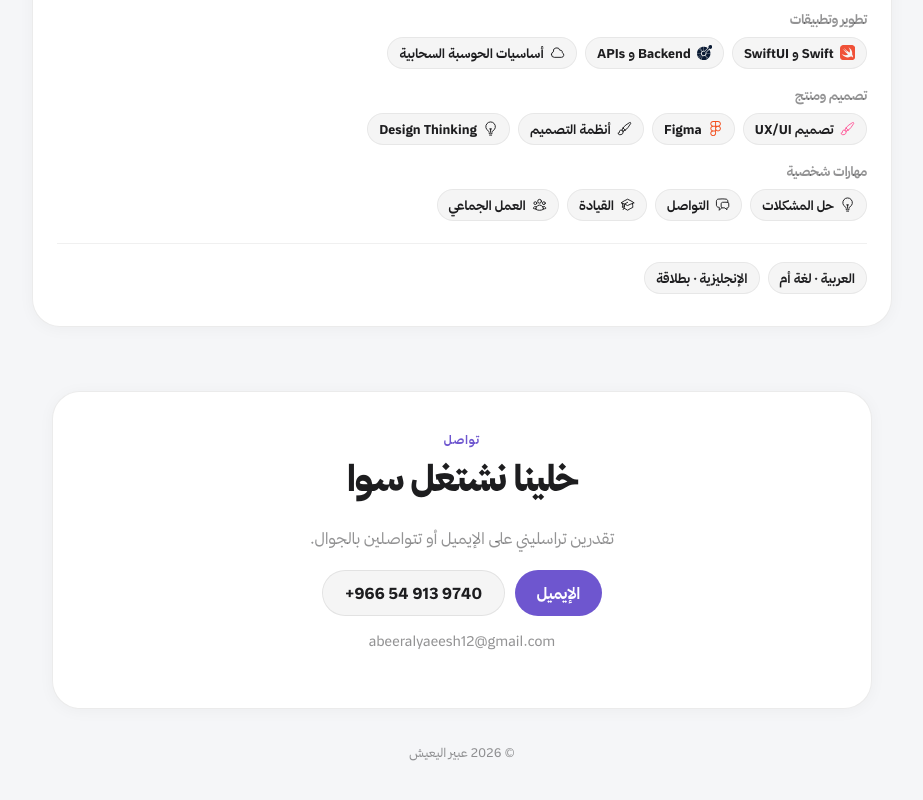
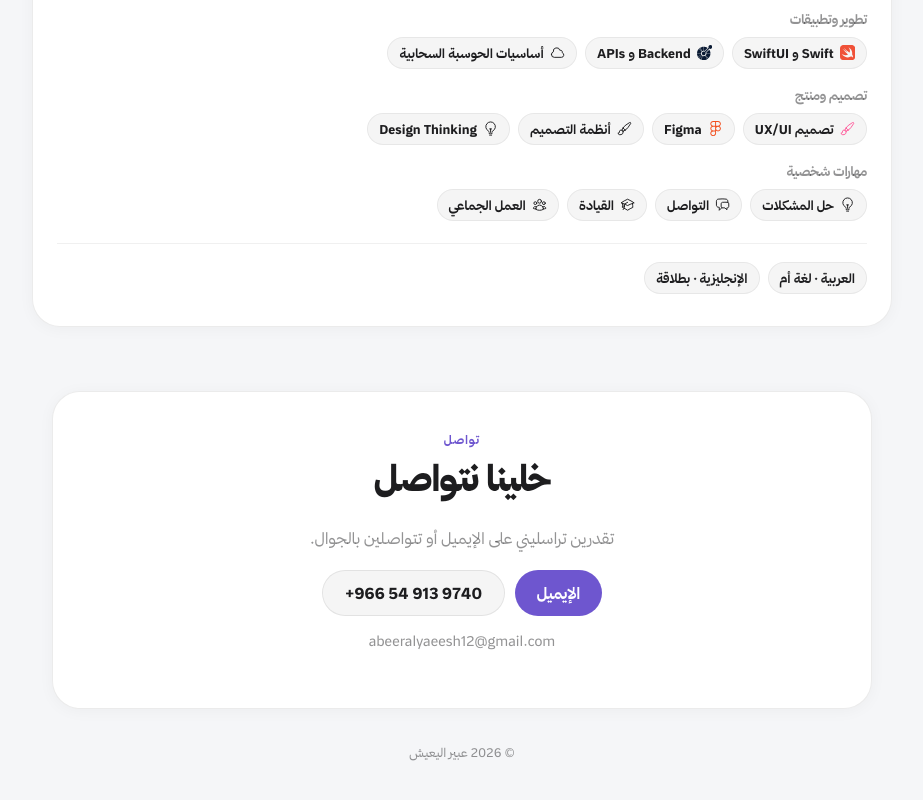
Before and after one commit to iksasa15/abed, a React (Vite) app: page / in a window 1280 px wide. Shown: the part 3914-4714 px from the top of the page, without its empty margins (178-1101 px from the left). Built offline with nearby package versions, Linux system fonts and the light colour scheme.

Commit message:
Update localization content in i18n.js; modify Arabic and English contact titles for improved clarity and engagement.

```diff
--- a/src/i18n.js
+++ b/src/i18n.js
@@ -196,7 +196,7 @@ const content = {
     },
     contact: {
       kicker: 'تواصل',
-      title: 'خلينا نشتغل سوا',
+      title: 'خلينا نتواصل',
       text: 'تقدرين تراسليني على الإيميل أو تتواصلين بالجوال.',
       emailBtn: 'الإيميل',
     },
@@ -399,7 +399,7 @@ const content = {
     },
     contact: {
       kicker: 'Contact',
-      title: 'Let’s build together',
+      title: "Let's talk",
       text: 'Reach me by email or phone.',
       emailBtn: 'Email',
     },
```
